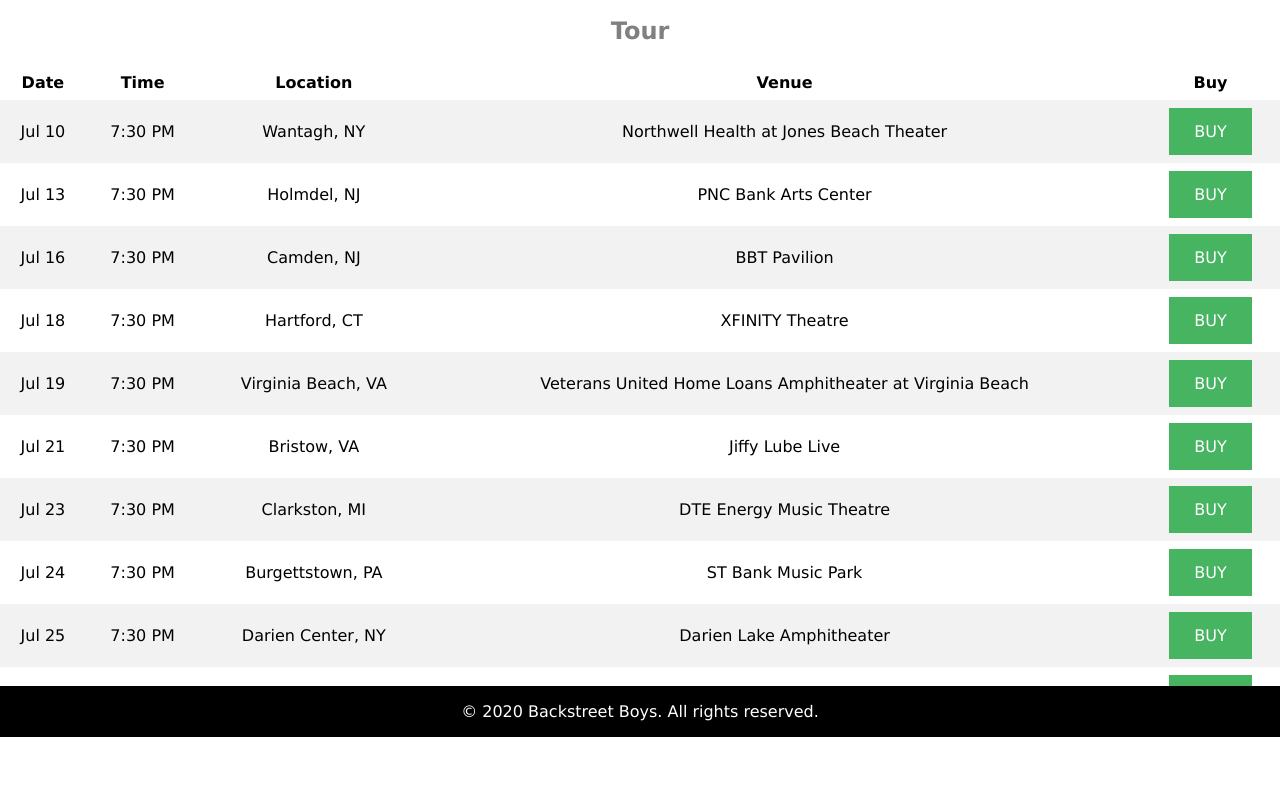
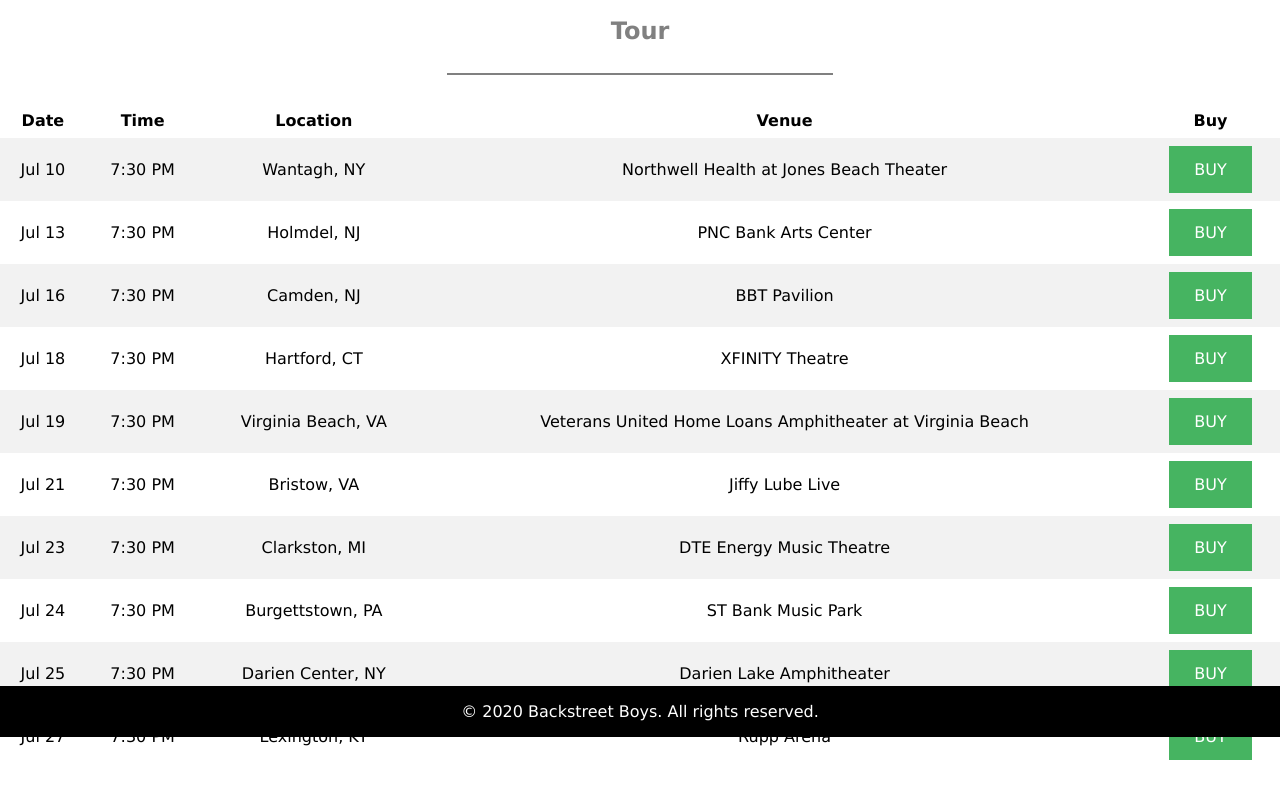
Before and after one commit to johnpaladin/backstreet-boys, a plain HTML site: page tour-date.html in a window 1280 px wide. Shown: the part 63-862 px from the top of the page. Drawn offline with Linux system fonts and the light colour scheme.

Commit message:
Add title line

```diff
--- a/assets/stylesheets/styles.css
+++ b/assets/stylesheets/styles.css
@@ -1,3 +1,8 @@
+/* Thick red border */
+hr.titleline {
+  border: 1px solid gray;
+}
+
 
 video {
   width: 40%;
--- a/tour-date.html
+++ b/tour-date.html
@@ -49,9 +49,12 @@
             }
         </script>
 
-         <div class="col-xs-12" align="center"><h2 style="color: gray">Tour</h2></div>
+        <div class="col-xs-12" align="center"><h2 style="color: gray">Tour</h2></div>
+        <div class="col-xs-12" style="padding-bottom: 20px">
+             <hr class="titleline" style="width:30%;text-align:center">
+        </div>
 
-        <div class="col-xs-12">
+        <div class="col-xs-12" >
           <table>
             <tr>
               <th>Date</th>
```
Also changed, not shown: discography.html (+3 -1 lines), media.html (+3 -1 lines), merch.html (+3 -1 lines), assets/stylesheets/tour.css (line endings or trailing spaces).
